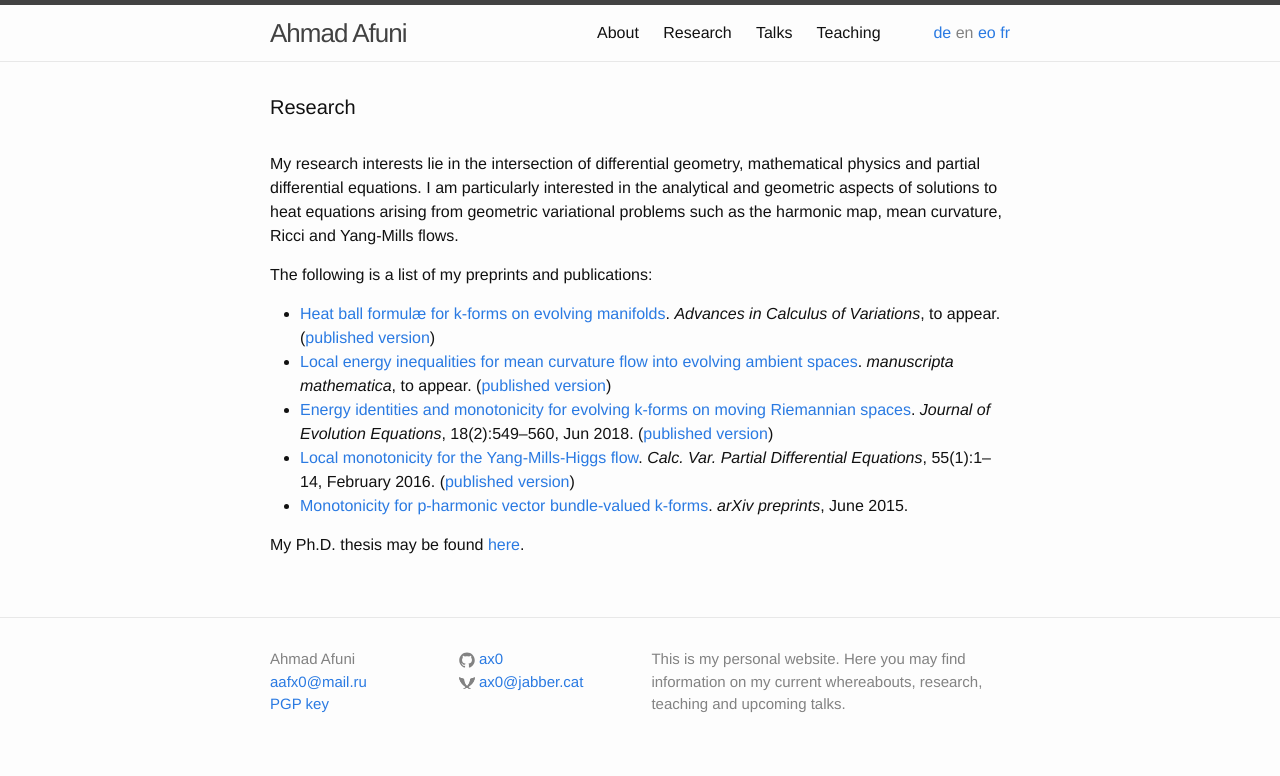
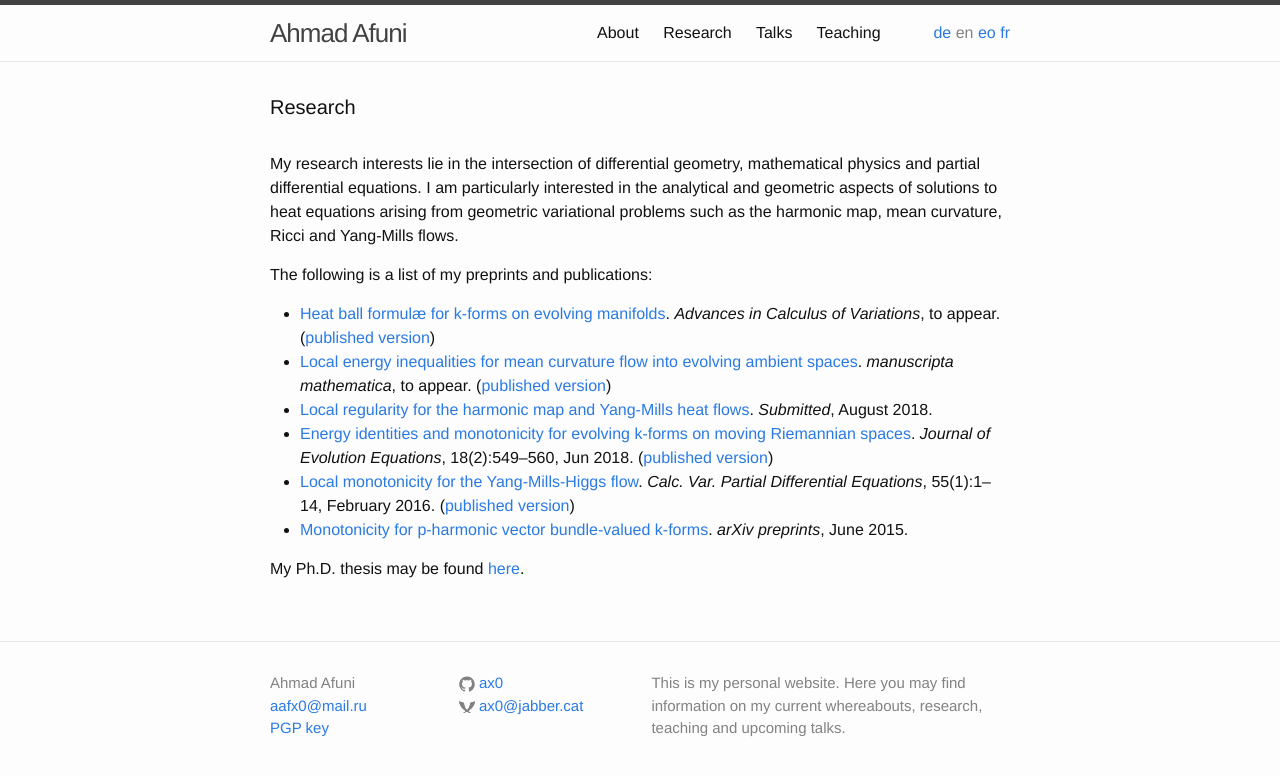
Before and after one commit to ax0/ax0.github.io, a Jekyll site: the page built from research.md, in a window 1280 px wide. Shown: the top 776 px of the page. Built offline with Jekyll 4.4.1, drawn with Linux system fonts in a browser that asks for light colours.

Commit message:
updated publications

```diff
--- a/_includes/pubs.de.html
+++ b/_includes/pubs.de.html
@@ -21,6 +21,12 @@
   inequalities for mean curvature flow into evolving ambient spaces</a>.
 <cite>manuscripta mathematica</cite>, zu erscheinen.
 (<a href="http://dx.doi.org/10.1007/s00229-018-1027-y">veröffentlichte Fassung</a>)</li>
+
+<!-- Authors:  -->
+<li><a name="paper6"></a>
+<a href="http://ax0.github.io/preprints/locreg.pdf">Local regularity for the
+  harmonic map and Yang-Mills heat flows</a>.
+<cite>Eingereicht</cite>, August 2018.</li>
 
 <!-- Authors:  -->
 <li><a name="paper3"></a>
--- a/_includes/pubs.eo.html
+++ b/_includes/pubs.eo.html
@@ -21,6 +21,12 @@
   inequalities for mean curvature flow into evolving ambient spaces</a>.
 <cite>manuscripta mathematica</cite>, venonta.
 (<a href="http://dx.doi.org/10.1007/s00229-018-1027-y">versio eldonita</a>)</li>
+
+<!-- Authors:  -->
+<li><a name="paper6"></a>
+<a href="http://ax0.github.io/preprints/locreg.pdf">Local regularity for the
+  harmonic map and Yang-Mills heat flows</a>.
+<cite>Prezentita</cite>, Aǔgusto 2018.</li>
 
 <!-- Authors:  -->
 <li><a name="paper3"></a>
--- a/_includes/pubs.fr.html
+++ b/_includes/pubs.fr.html
@@ -21,6 +21,12 @@
   inequalities for mean curvature flow into evolving ambient spaces</a>.
 <cite>manuscripta mathematica</cite>, à venir.
 (<a href="http://dx.doi.org/10.1007/s00229-018-1027-y">version publiée</a>)</li>
+
+<!-- Authors:  -->
+<li><a name="paper6"></a>
+<a href="http://ax0.github.io/preprints/locreg.pdf">Local regularity for the
+  harmonic map and Yang-Mills heat flows</a>.
+<cite>Soumis</cite>, Août 2018.</li>
 
 <!-- Authors:  -->
 <li><a name="paper3"></a>
--- a/_includes/pubs.html
+++ b/_includes/pubs.html
@@ -21,6 +21,12 @@
   inequalities for mean curvature flow into evolving ambient spaces</a>.
 <cite>manuscripta mathematica</cite>, to appear.
 (<a href="http://dx.doi.org/10.1007/s00229-018-1027-y">published version</a>)</li>
+
+<!-- Authors:  -->
+<li><a name="paper6"></a>
+<a href="http://ax0.github.io/preprints/locreg.pdf">Local regularity for the
+  harmonic map and Yang-Mills heat flows</a>.
+<cite>Submitted</cite>, August 2018.</li>
 
 <!-- Authors:  -->
 <li><a name="paper3"></a>
```
